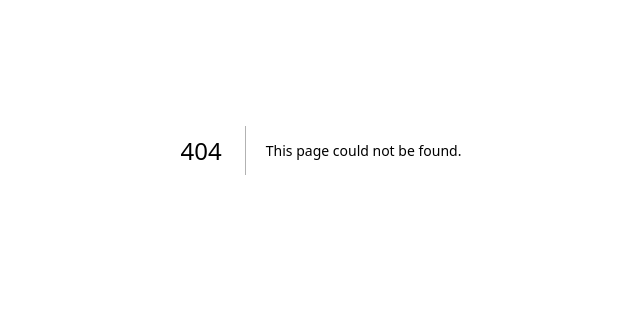
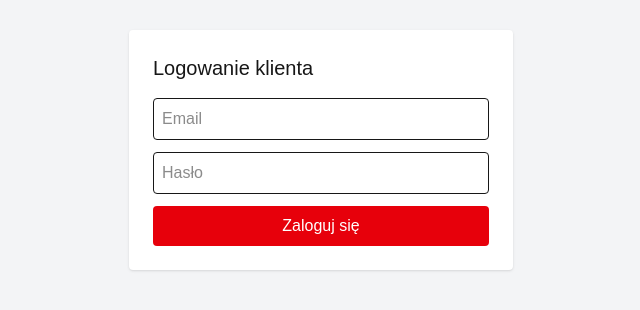
Before and after one commit to programista-nautil/audit-panel-frontend, a Next.js app: page /client/login in a window 1280 px wide. Before the commit this address had no page. Shown: the part 250-560 px from the top of the page, without its empty margins (319-959 px from the left). Built offline with nearby package versions, Linux system fonts and the light colour scheme.

Commit message:
wylogowanie i wrapper ochrony tras

```diff
--- a/src/app/admin/dashboard/page.js
+++ b/src/app/admin/dashboard/page.js
@@ -1,14 +1,7 @@
 import AdminLayout from '@/components/layout/AdminLayout'
-import { getServerSession } from 'next-auth'
-import { authOptions } from '@/lib/authOptions'
+import { withAuth } from '@/lib/withAuth'
 
-export default async function AdminDashboard() {
-	const session = await getServerSession(authOptions)
-
-	if (!session || session.user.role !== 'ADMIN') {
-		return <p className='p-10 text-red-700 font-bold'>Brak dostępu</p>
-	}
-
+function AdminDashboard({ session }) {
 	return (
 		<AdminLayout>
 			<h2 className='text-2xl font-bold text-gray-800 mb-4'>Witaj {session.user.name}!</h2>
@@ -29,3 +22,6 @@ export default async function AdminDashboard() {
 		</AdminLayout>
 	)
 }
+
+export const dynamic = 'force-dynamic'
+export default withAuth({ role: 'ADMIN' })(AdminDashboard)
--- /dev/null
+++ b/src/app/client/dashboard/page.js
@@ -0,0 +1,13 @@
+import { withAuth } from '@/lib/withAuth'
+
+function ClientDashboard({ session }) {
+	return (
+		<div className='p-6'>
+			<h1 className='text-2xl font-bold text-red-700'>Witaj, {session.user.name}!</h1>
+			<p>To jest panel klienta.</p>
+		</div>
+	)
+}
+
+export const dynamic = 'force-dynamic'
+export default withAuth({ role: 'CLIENT' })(ClientDashboard)
--- /dev/null
+++ b/src/app/client/login/page.js
@@ -0,0 +1,50 @@
+'use client'
+
+import { signIn } from 'next-auth/react'
+import { useRouter } from 'next/navigation'
+import { useState } from 'react'
+
+export default function ClientLogin() {
+	const [email, setEmail] = useState('')
+	const [password, setPassword] = useState('')
+	const router = useRouter()
+
+	const handleLogin = async e => {
+		e.preventDefault()
+		const res = await signIn('credentials', {
+			email,
+			password,
+			redirect: false,
+		})
+
+		if (res.ok) {
+			router.push('/client/dashboard')
+		} else {
+			alert('Błąd logowania')
+		}
+	}
+
+	return (
+		<div className='h-screen flex justify-center items-center bg-gray-100'>
+			<form onSubmit={handleLogin} className='bg-white p-6 rounded shadow max-w-sm w-full'>
+				<h2 className='text-xl mb-4'>Logowanie klienta</h2>
+				<input
+					className='w-full mb-3 p-2 border rounded'
+					placeholder='Email'
+					value={email}
+					onChange={e => setEmail(e.target.value)}
+				/>
+				<input
+					type='password'
+					className='w-full mb-3 p-2 border rounded'
+					placeholder='Hasło'
+					value={password}
+					onChange={e => setPassword(e.target.value)}
+				/>
+				<button type='submit' className='w-full bg-red-600 text-white py-2 rounded'>
+					Zaloguj się
+				</button>
+			</form>
+		</div>
+	)
+}
--- a/src/components/layout/Topbar.js
+++ b/src/components/layout/Topbar.js
@@ -1,8 +1,17 @@
+'use client'
+
+import { signOut } from 'next-auth/react'
+
 export default function Topbar() {
 	return (
 		<div className='h-16 bg-white border-b border-gray-200 flex items-center justify-between px-6 shadow-sm'>
 			<h1 className='text-xl font-semibold text-red-700'>Panel Administratora</h1>
 			<div className='text-sm text-gray-600'>admin@twojadomena.pl</div>
+			<button
+				onClick={() => signOut({ callbackUrl: '/admin/login' })}
+				className='text-sm bg-red-600 text-white px-4 py-1 rounded hover:bg-red-700'>
+				Wyloguj się
+			</button>
 		</div>
 	)
 }
--- /dev/null
+++ b/src/lib/withAuth.js
@@ -0,0 +1,23 @@
+import { getServerSession } from 'next-auth'
+import { authOptions } from '@/lib/authOptions'
+import { redirect } from 'next/navigation'
+
+/**
+ * Wrapper chroniący stronę (App Router)
+ * @param {Object} options - role: wymagany typ użytkownika
+ */
+export function withAuth({ role } = {}) {
+	return function ProtectedComponent(Component) {
+		return async function AuthenticatedPage(props) {
+			const session = await getServerSession(authOptions)
+
+			// Brak sesji lub nieprawidłowa rola
+			if (!session || (role && session.user.role !== role)) {
+				return redirect('/admin/login')
+			}
+
+			// Przekazujemy sesję jako prop, jeśli chcesz jej użyć
+			return <Component {...props} session={session} />
+		}
+	}
+}
```
